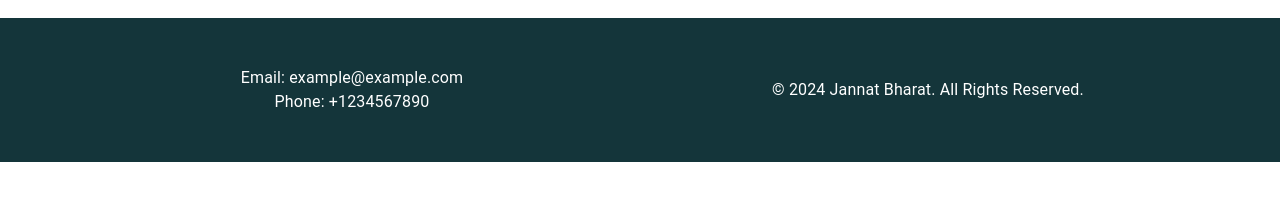
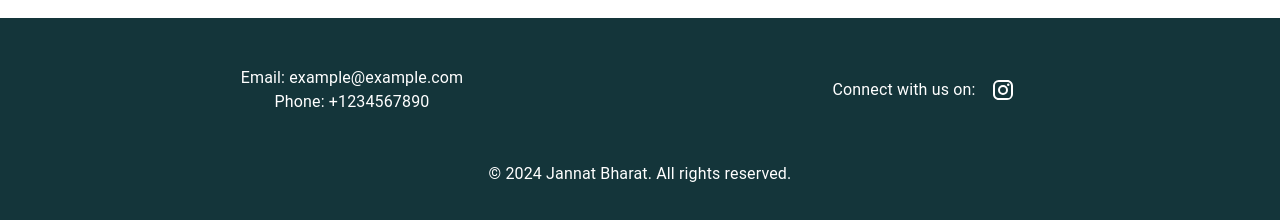
Before and after one commit to sanchibansal340/jannat-bharat-web-ui, a React (Create React App) app: page / in a window 1280 px wide. Shown: the part 2333-2553 px from the top of the page. Before the commit the page ends 2495 px from the top, so only its background shows below. Built offline with nearby package versions, Linux system fonts and the light colour scheme; no server answers; a web font is replaced by a local one.

Commit message:
add. ig link in footer

```diff
--- a/src/components/Footer/Footer.js
+++ b/src/components/Footer/Footer.js
@@ -1,5 +1,6 @@
 import React from 'react'
-import { Container, Grid, Typography, Box } from '@mui/material'
+import { Container, Grid, Typography, Box, IconButton } from '@mui/material'
+import InstagramIcon from '@mui/icons-material/Instagram'
 
 const Footer = () => {
     return (
@@ -27,14 +28,31 @@
                     </Grid>
 
                     <Grid item xs={12} md={6} container justifyContent="center">
-                        <Typography variant="body1" align="center">
-                            &copy; 2024 Jannat Bharat. All Rights Reserved.
-                        </Typography>
+                        <Box>
+                            <Typography
+                                variant="body1"
+                                display="inline"
+                                sx={{ mr: 1 }}
+                            >
+                                Connect with us on:
+                            </Typography>
+                            <IconButton
+                                style={{ color: 'white' }}
+                                aria-label="Instagram"
+                                href="https://www.instagram.com/jannatbharat/"
+                                target="_blank"
+                                rel="noopener"
+                            >
+                                <InstagramIcon />
+                            </IconButton>
+                        </Box>
                     </Grid>
-
-                    <Grid item xs={12} md={6} />
                 </Grid>
             </Container>
+
+            <Typography variant="body1" align="center" sx={{ mt: '3rem' }}>
+                &copy; 2024 Jannat Bharat. All rights reserved.
+            </Typography>
         </Box>
     )
 }
```
